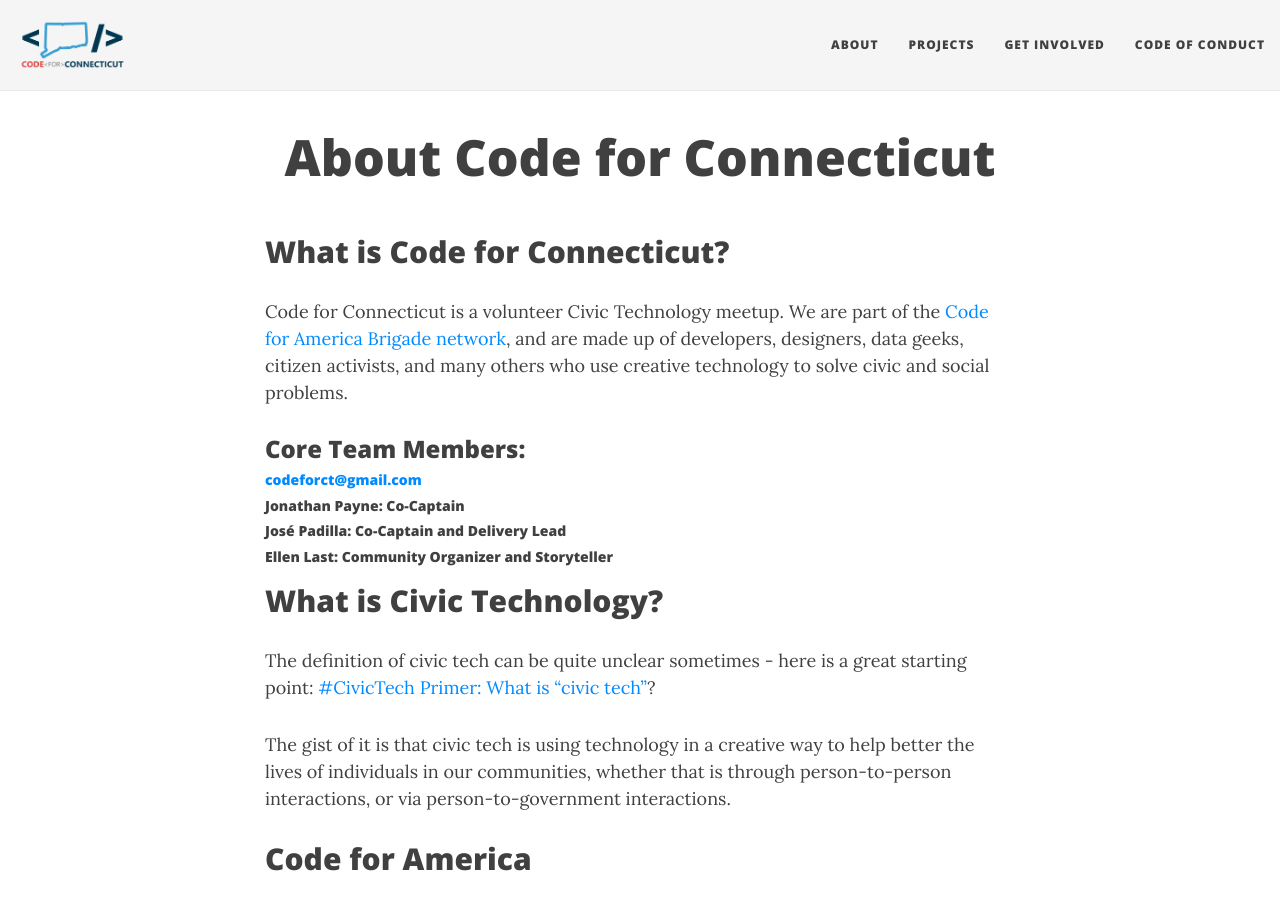
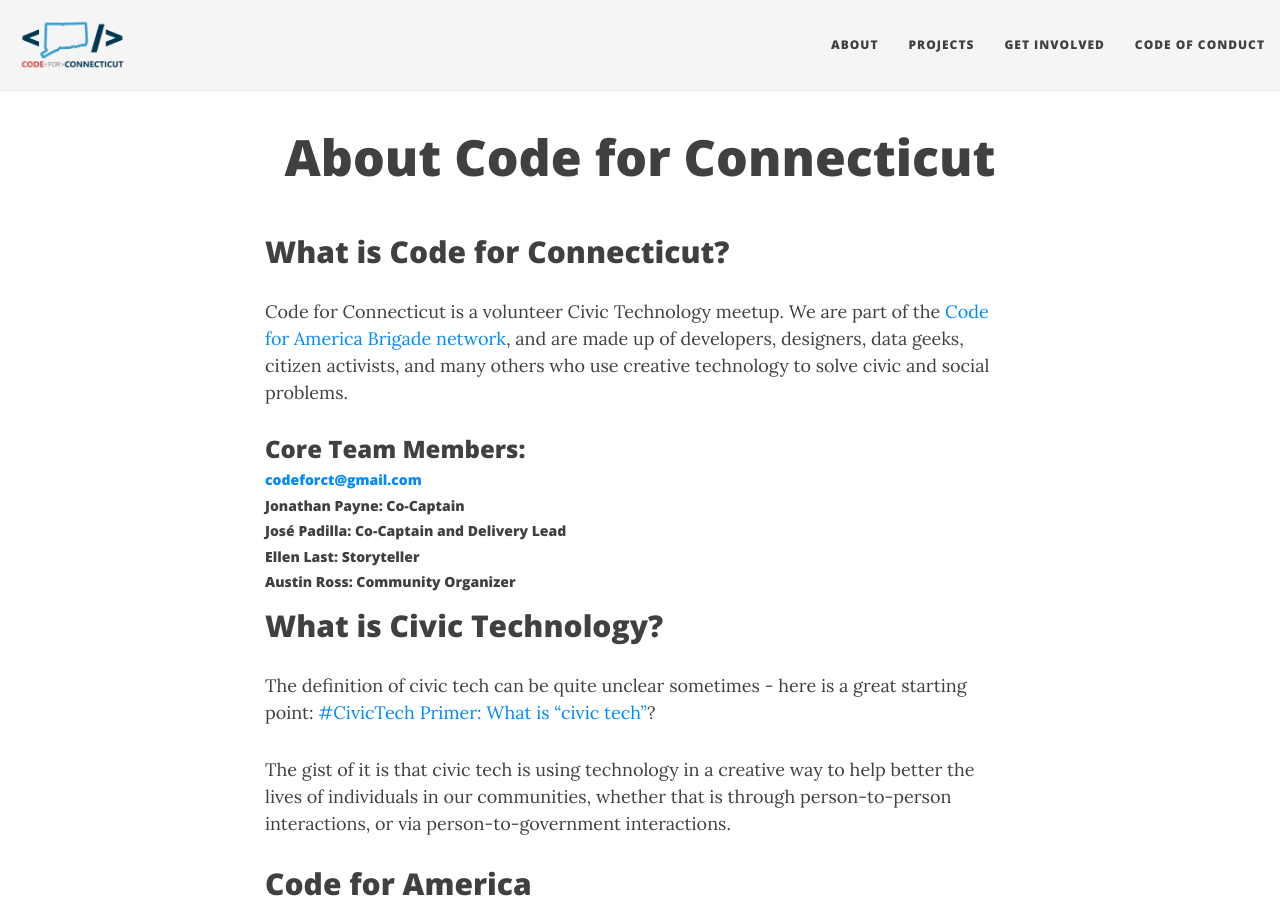
Before and after one commit to codeforct/codeforct.github.io, a Jekyll site: the page built from about.md, in a window 1280 px wide and 900 px high. Built offline with Jekyll 4.4.1, drawn with Linux system fonts in a browser that asks for light colours.

Commit message:
Added Austin to About page

```diff
--- a/about.md
+++ b/about.md
@@ -11,7 +11,8 @@
 <h5><a href="mailto:codeforct@gmail.com">codeforct@gmail.com</a></h5>
 <h5>Jonathan Payne: Co-Captain</h5>
 <h5>José Padilla: Co-Captain and Delivery Lead</h5>
-<h5>Ellen Last: Community Organizer and Storyteller</h5>
+<h5>Ellen Last: Storyteller</h5>
+<h5>Austin Ross: Community Organizer</h5>
 
 
 <h2>What is Civic Technology?</h2>
```
